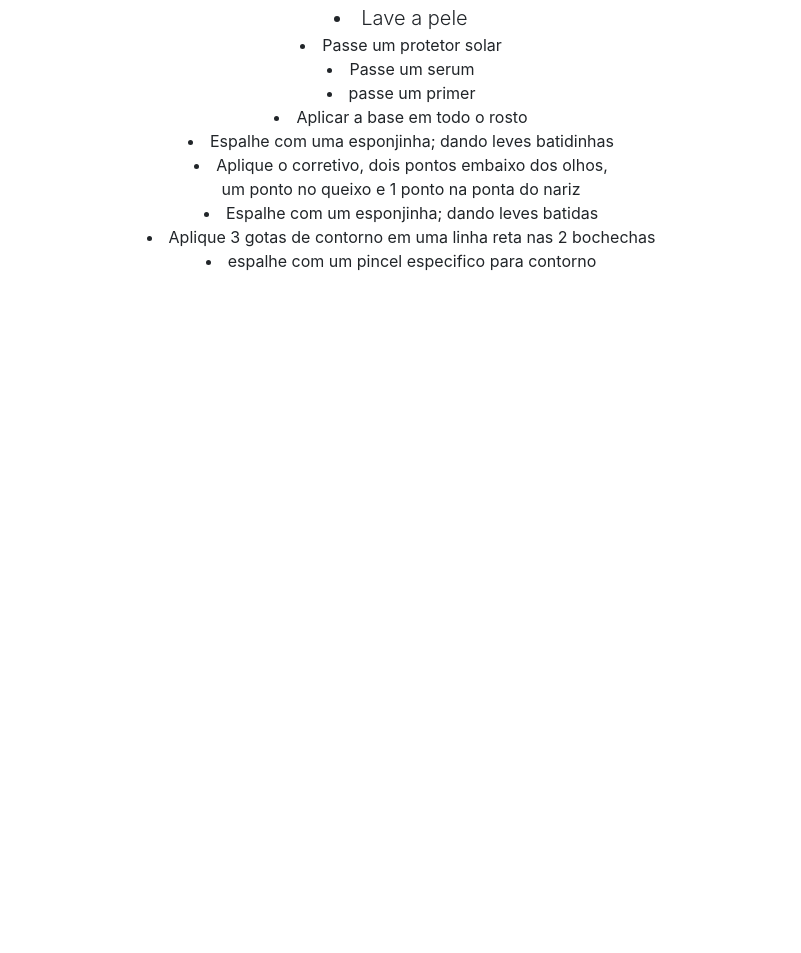
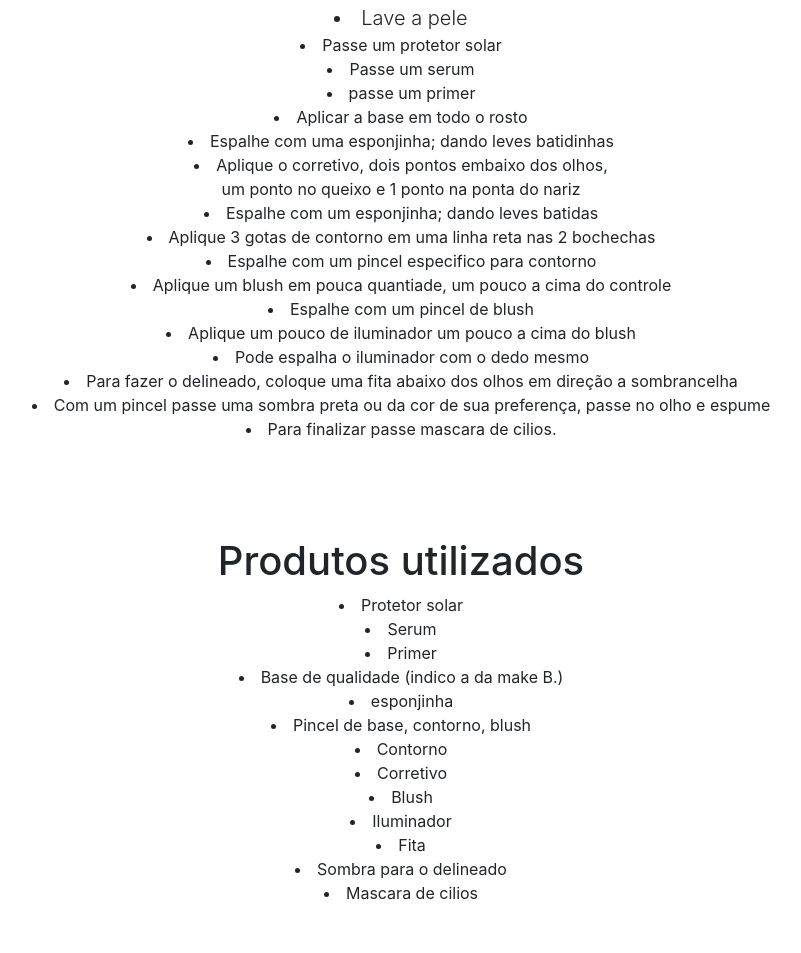
Before and after one commit to mahfersesi/mahfersesi.github.io, a plain HTML site: page starter-template/index.html in a window 1280 px wide. Shown: the part 181-1134 px from the top of the page, without its empty margins (239-1040 px from the left). Before the commit the page ends 800 px from the top, so only its background shows below. Drawn offline with nearby package versions, Linux system fonts and the light colour scheme.

Commit message:
entrega 07/06/2023

```diff
--- a/starter-template/index.html
+++ b/starter-template/index.html
@@ -99,13 +99,79 @@
       Aplique 3 gotas de contorno em uma linha reta nas 2 bochechas
     </li>
     <li>
-      espalhe com um pincel especifico para contorno
+      Espalhe com um pincel especifico para contorno
     </li>
+    <li>
+      Aplique um blush em pouca quantiade, um pouco a cima do controle
+    </li>
+    <li>
+      Espalhe com um pincel de blush
+    </li>
+    <li>
+    Aplique um pouco de iluminador um pouco a cima do blush
+    </li>
+    <li>
+      Pode espalha o iluminador com o dedo mesmo
+    </li>
+    <li>
+      Para fazer o delineado, coloque uma fita abaixo dos olhos em direção a sombrancelha
+    </li>
+    <li>
+      Com um pincel passe uma sombra preta ou da cor de sua preferença, passe no olho
+      e espume
+    </li>
+    <li>
+      Para finalizar passe mascara de cilios.
+    </li>
+
   </div>
 
 
 </main><!-- /.container -->
+<main role="main" class="container">
 
+  <div class="starter-template">
+    <h1>Produtos utilizados</h1>
+    <li>
+      Protetor solar
+    </li>
+    <li>
+      Serum
+    </li>
+    <li>
+      Primer
+    </li>
+    <li>
+    Base de qualidade (indico a da make B.)
+    </li>
+    <li>
+      esponjinha
+    </li>
+    <li>
+    Pincel de base, contorno, blush
+    </li>
+    <li>
+    Contorno
+    </li>
+    <li>
+      Corretivo
+    </li>
+    <li>
+      Blush
+    </li>
+    <li>
+      Iluminador
+    </li>
+    <li>
+   Fita
+    </li>
+    <li>
+      Sombra para o delineado
+    </li>
+    <li>
+    Mascara de cilios
+    </li>
+    </div>
 
     <script src="https://cdn.jsdelivr.net/npm/jquery@3.5.1/dist/jquery.slim.min.js" integrity="sha384-DfXdz2htPH0lsSSs5nCTpuj/zy4C+OGpamoFVy38MVBnE+IbbVYUew+OrCXaRkfj" crossorigin="anonymous"></script>
       <script>window.jQuery || document.write('<script src="../assets/js/vendor/jquery.slim.min.js"><\/script>')</script><script src="../assets/dist/js/bootstrap.bundle.min.js"></script>
```
Also changed, not shown: index.html (+10 -10 lines), sticky-footer-navbar/index.html (+1 -1 lines).
